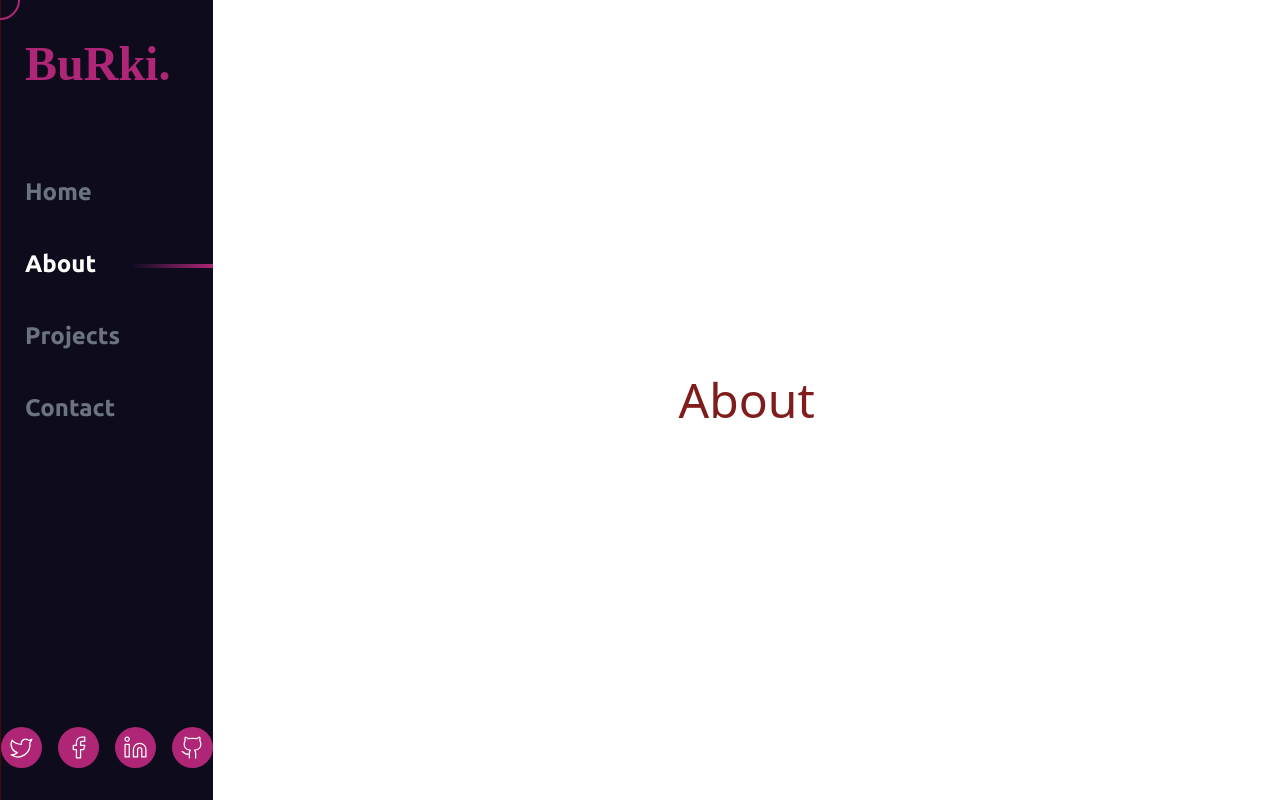
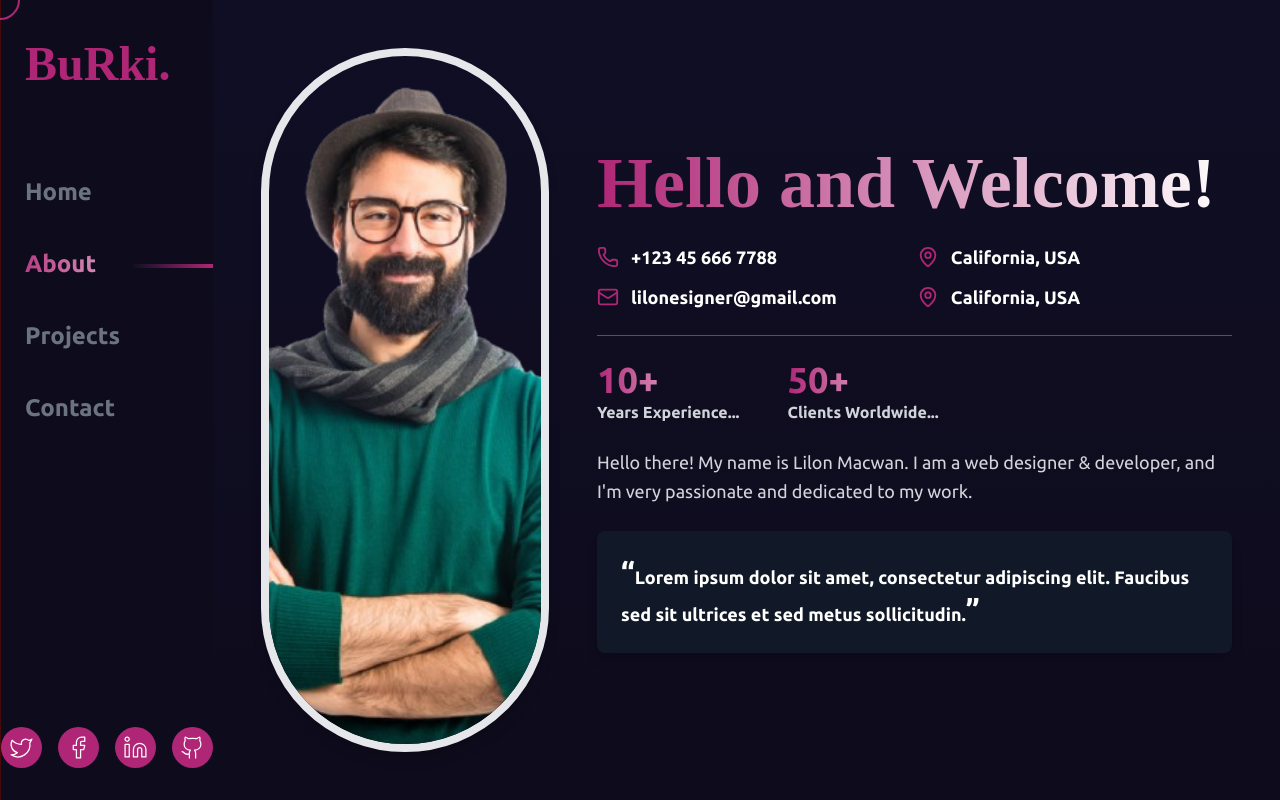
Before and after one commit to Ahsan-Burki2126/Ahsan-Burki, a React (Vite) app: page /about in a window 1280 px wide. Built offline with nearby package versions, Linux system fonts and the light colour scheme; a web font is replaced by a local one.

Commit message:
added few things to about section but isnt yet complete

```diff
--- a/src/Pages/About.jsx
+++ b/src/Pages/About.jsx
@@ -1,13 +1,86 @@
-import React from "react";
+import { Mail, MapPin, Phone } from "lucide-react";
+import Profile from "../assets/Profile.png";
+const About = () => {
+  return (
+    <div className="bg-gradient-to-b w-full from-blue to-dark-blue p-12 text-white font-ubuntu flex justify-center">
+      <div className="max-w-5xl flex flex-col md:flex-row items-center gap-12">
+        {/* Profile Image */}
+        <div className="relative w-72 lg:h-[100%] flex-shrink-0">
+          <img
+            src={Profile}
+            alt="Lilon Macwan"
+            className="rounded-full w-full h-full object-cover border-8 border-purple-500 shadow-lg"
+          />
+        </div>
+        {/* Left Section */}
+        <div className="flex-1 text-left">
+          <h1 className="text-4xl lg:text-7xl leading-relaxed bg-gradient-to-r from-purple to-white font-bold text-transparent bg-clip-text font-londrina">
+            Hello and Welcome!
+          </h1>
 
-function About() {
-  return (
-    <>
-      <div className="w-full h-screen flex justify-center items-center">
-        <h1 className=" text-red-900 text-5xl">About</h1>
+          <div className="mt-6 flex flex-col lg:flex-row gap-3 lg:gap-20  text-lg">
+            <div className="flex flex-col gap-3">
+              <div className="flex  items-center gap-3 font-semibold">
+                <Phone className="text-purple" size={22} />
+                <span>+123 45 666 7788</span>
+              </div>
+              <div className="flex items-center gap-3 font-semibold">
+                <Mail className="text-purple" size={22} />
+                <span>lilonesigner@gmail.com</span>
+              </div>
+            </div>
+            <div className="flex flex-col gap-3">
+              <div className="flex items-center gap-3 font-semibold">
+                <MapPin className="text-purple" size={22} />
+                <span>California, USA</span>
+              </div>
+              <div className="flex items-center gap-3 font-semibold">
+                <MapPin className="text-purple" size={22} />
+                <span>California, USA</span>
+              </div>
+            </div>
+          </div>
+
+          <div className="border-t border-gray-600 my-6"></div>
+
+          <div className="flex flex-col md:flex-row gap-6 md:gap-12">
+            <div>
+              <h3 className="text-4xl font-bold text-purple-400 bg-gradient-to-r from-purple to-white text-transparent bg-clip-text">
+                10+
+              </h3>
+              <p className="text-md text-gray-300 font-semibold">
+                Years Experience...
+              </p>
+            </div>
+            <div>
+              <h3 className="text-4xl font-bold text-purple-400 bg-gradient-to-r from-purple to-white text-transparent bg-clip-text">
+                50+
+              </h3>
+              <p className="text-md text-gray-300 font-semibold">
+                Clients Worldwide...
+              </p>
+            </div>
+          </div>
+
+          <p className="mt-6 text-lg text-gray-300 leading-relaxed">
+            Hello there! My name is{" "}
+            <span className="text-purple-400">Lilon Macwan</span>. I am a web
+            designer & developer, and I'm very passionate and dedicated to my
+            work.
+          </p>
+
+          <div className="bg-gray-900 p-6 rounded-lg mt-6 shadow-lg">
+            <p className="text-lg font-semibold text-white leading-relaxed">
+              <span className="text-3xl text-purple-400">“</span>Lorem ipsum
+              dolor sit amet, consectetur adipiscing elit. Faucibus sed sit
+              ultrices et sed metus sollicitudin.
+              <span className="text-3xl text-purple-400">”</span>
+            </p>
+          </div>
+        </div>
       </div>
-    </>
+    </div>
   );
-}
+};
 
 export default About;
--- a/src/components/sidebar.jsx
+++ b/src/components/sidebar.jsx
@@ -21,7 +21,7 @@ function Sidebar() {
               className={({ isActive }) =>
                 `relative font-semibold text-2xl px-6 py-2 block transition-all duration-500 ease-in-out ${
                   isActive
-                    ? "text-white before:absolute before:right-0 before:top-1/2 before:h-1 before:w-[80px] before:bg-gradient-to-l before:from-purple before:to-blue before:transition-all before:duration-500 before:scale-100"
+                    ? "bg-gradient-to-r from-purple to-white text-transparent bg-clip-text before:absolute before:right-0 before:top-1/2 before:h-1 before:w-[80px] before:bg-gradient-to-l before:from-purple before:to-blue before:transition-all before:duration-500 before:scale-100"
                     : "text-gray-500 before:absolute before:right-0 before:top-1/2 before:h-1 before:w-[0px] before:bg-gradient-to-l before:from-purple before:to-blue before:transition-all before:duration-500 before:scale-0"
                 }`
               }
```
